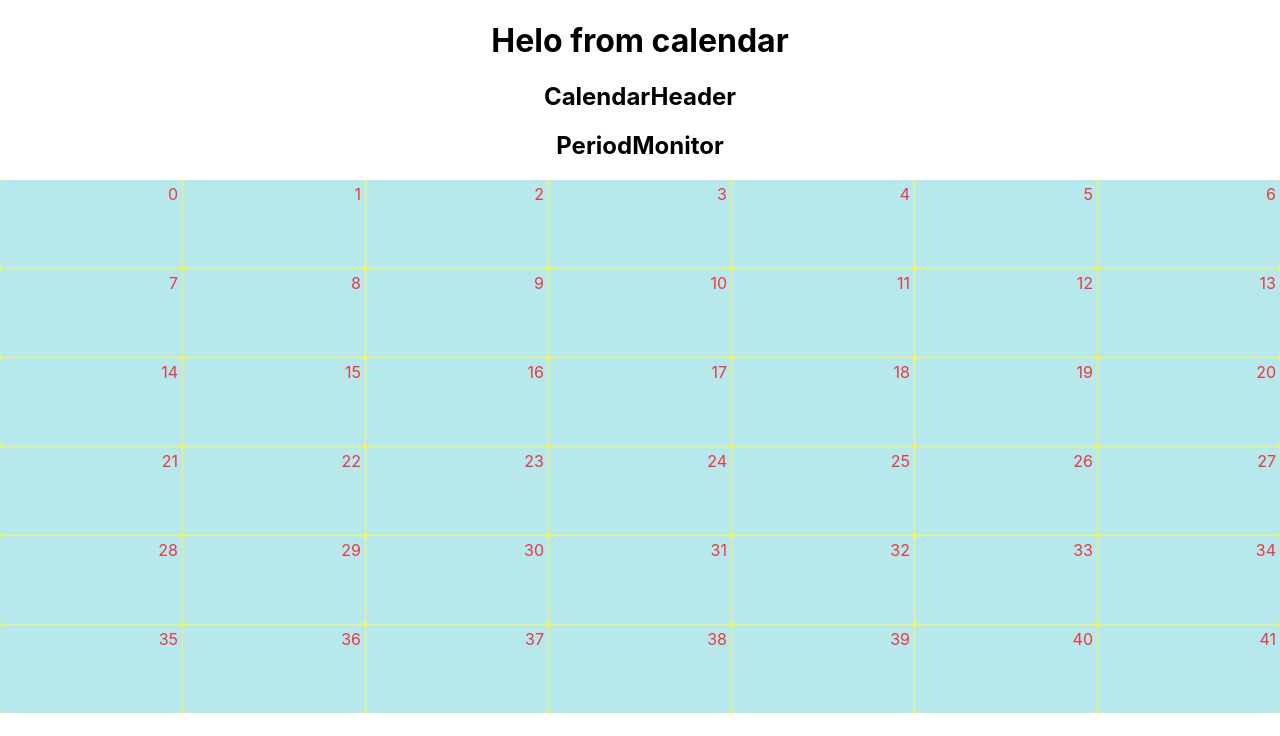
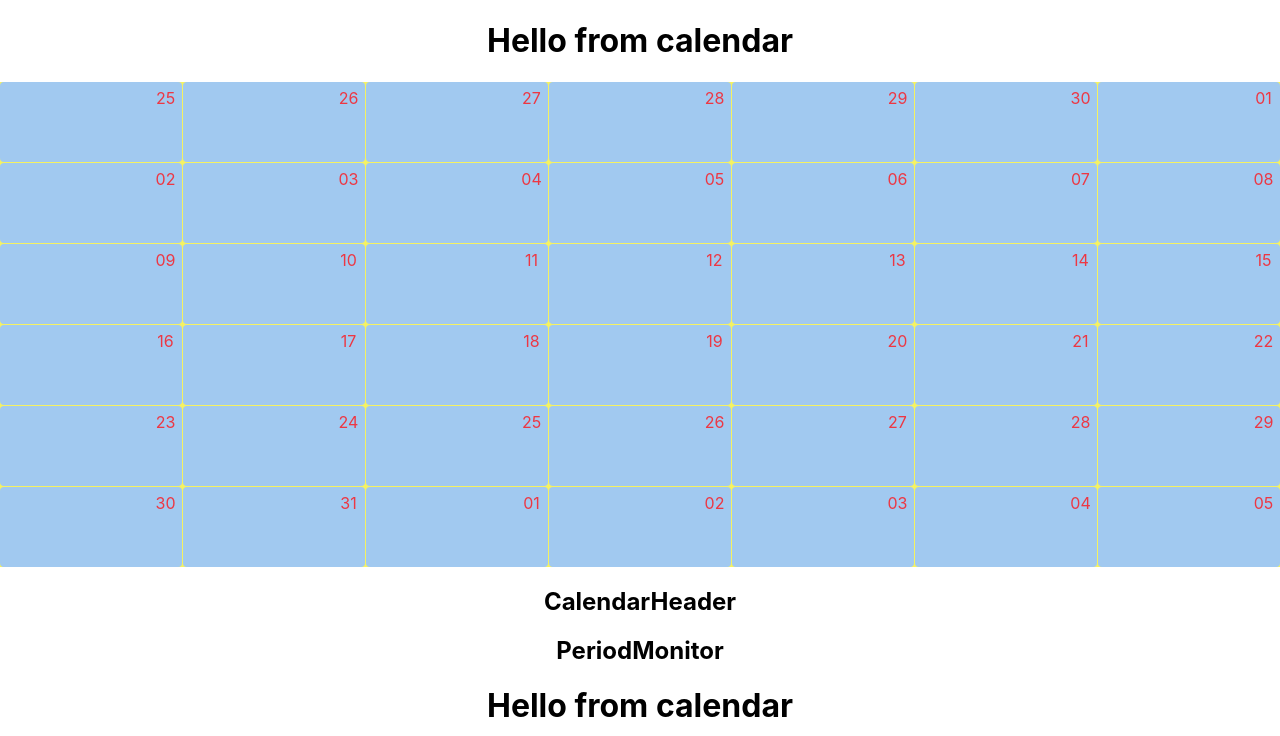
Before and after one commit to Minaht007/my-calendar, a React (Create React App) app: page / in a window 1280 px wide. Shown: the top 736 px of the page. Built offline with nearby package versions, Linux system fonts and the light colour scheme.

Commit message:
calendarHelper

```diff
--- a/src/components/calendar/calendarComponents.jsx
+++ b/src/components/calendar/calendarComponents.jsx
@@ -1,17 +1,18 @@
 import React from "react";
 import CalendarHeader from "./calendarHeader/calendarHeader";
 import PeriodMonitor from "./periodMonitor/periodMonitor";
-import CalendarGrid from "./calendarGrid/calendarGrids.jsx";
+import Calendar from "../../page/calendar";
 
 const CalendarComponents = () => {
   return (
     <div>
       <CalendarHeader />
       <PeriodMonitor />
-      <CalendarGrid />
+      <Calendar />
 
       <h2>Calendar</h2>
     </div>
   );
 };
+
 export default CalendarComponents;
--- a/src/components/calendar/calendarGrid/calendarGrids.jsx
+++ b/src/components/calendar/calendarGrid/calendarGrids.jsx
@@ -1,34 +1,48 @@
 import React from "react";
-import style from "styled-components";
+import styled from "styled-components";
 
-const GridWrapper = style.div`
-display: grid;
+const GridWrapper = styled.div`
+  display: grid;
   grid-template-columns: repeat(7, 1fr);
   grid-template-rows: repeat(6, 1fr);
   grid-gap: 1px;
   background-color: rgb(245, 242, 98);
 `;
 
-const CellWrapper = style.div`
-
-min-width: 148px;
-min-height: 80px;
-background-color: rgb(183, 232, 235);
-color: rgb(237, 55, 67);
-text-align: right;
-padding: 4px;
-border-radius: 4px;
+const CellWrapper = styled.div`
+  min-width: 148px;
+  min-height: 80px;
+  background-color: rgb(161, 201, 240);
+  color: rgb(237, 55, 67);
+  border-radius: 4px;
 `;
 
-const CalendarGrid = () => {
-  const totalDays = 42;
-  const daysArray = [...Array(42)];
+const RowInCell = styled.div`
+  display: flex;
+  justify-content: ${(props) =>
+    props.justifyContent ? props.justifyContent : "flex-start"};
+`;
+
+const DayWrapper = styled.div`
+  height: 33px;
+  width: 33px;
+  display: flex;
+  align-items: center;
+  justify-content: center;
+`;
+
+const CalendarGrid = ({ calendar }) => {
   return (
     <GridWrapper>
-      {daysArray.map((_, i) => {
-        return <CellWrapper>{i}</CellWrapper>;
-      })}
+      {calendar.map((day) => (
+        <CellWrapper key={day.date}>
+          <RowInCell justifyContent="flex-end">
+            <DayWrapper>{day.date.slice(-2)}</DayWrapper>
+          </RowInCell>
+        </CellWrapper>
+      ))}
     </GridWrapper>
   );
 };
+
 export default CalendarGrid;
--- /dev/null
+++ b/src/components/helper/calendarHelper.jsx
@@ -0,0 +1,27 @@
+import moment from "moment";
+
+const getCalendarDates = () => {
+  const options = {
+    year: "numeric",
+    month: "numeric",
+    day: "numeric",
+    timezone: "UTC",
+  };
+
+  const startDate = moment().startOf("month").startOf("week");
+  const endDate = moment().endOf("month").endOf("week");
+
+  const formatDate = (date) => date.format("YYYY-MM-DD");
+
+  const calendar = [];
+
+  let currentDay = startDate.clone();
+  while (currentDay.isSameOrBefore(endDate)) {
+    calendar.push({ date: formatDate(currentDay) });
+    currentDay.add(1, "day");
+  }
+
+  return calendar;
+};
+
+export default getCalendarDates;
--- a/src/page/calendar.jsx
+++ b/src/page/calendar.jsx
@@ -1,57 +1,14 @@
 import React from "react";
-import moment from "moment";
+import CalendarGrid from "../components/calendar/calendarGrid/calendarGrids";
+import getCalendarDates from "../components/helper/calendarHelper";
 
 const Calendar = () => {
-  //   window.moment = moment();
+  const calendar = getCalendarDates();
 
-  //   moment.updateLocale("en", { week: { dow: 1 }, month: { dow: 0 } });
-  //   const startDay = moment().startOf("month").startOf("week");
-  //   const endDay = moment().endOf("month").endOf("week");
-  //   const calendar = [];
-  //   const day = startDay.clone();
-  //   while (!day.isAfter(endDay)) {
-  //     calendar.push(day.clone());
-  //     day.add(1, "day");
-  //   }
-
-  //   console.log(calendar);
-
-  const options = {
-    year: "numeric",
-    month: "numeric",
-    day: "numeric",
-    timezone: "UTC",
-  };
-
-  const startDate = new Date();
-  const getYear = startDate.getFullYear();
-  const getMonth = startDate.getMonth();
-  const endDate = new Date(getYear, getMonth, +1, 0, 23, 59, 59);
-
-  // смотрю консоль
-  //   console.log(startDate);
-  //   console.log(getYear);
-  //   console.log(getMonth);
-  //   console.log(endDate);
-
-  const isSameMonth = (date1, date2) =>
-    date1.getFullYear() === date2.getFullYear() &&
-    date1.getMonth() === date2.getMonth();
-
-  const formatDate = (date) => date.toLocaleDateString(undefined, options);
-
-  const calendar = [];
-
-  while (isSameMonth(startDate, endDate)) {
-    calendar.push({ date: formatDate(startDate) });
-    startDate.setDate(startDate.getDate() + 1);
-  }
-
-  console.log(calendar);
-  // возвращаем
   return (
     <div>
-      <h1>Helo from calendar</h1>
+      <h1>Hello from calendar</h1>
+      <CalendarGrid calendar={calendar} />
     </div>
   );
 };
```
